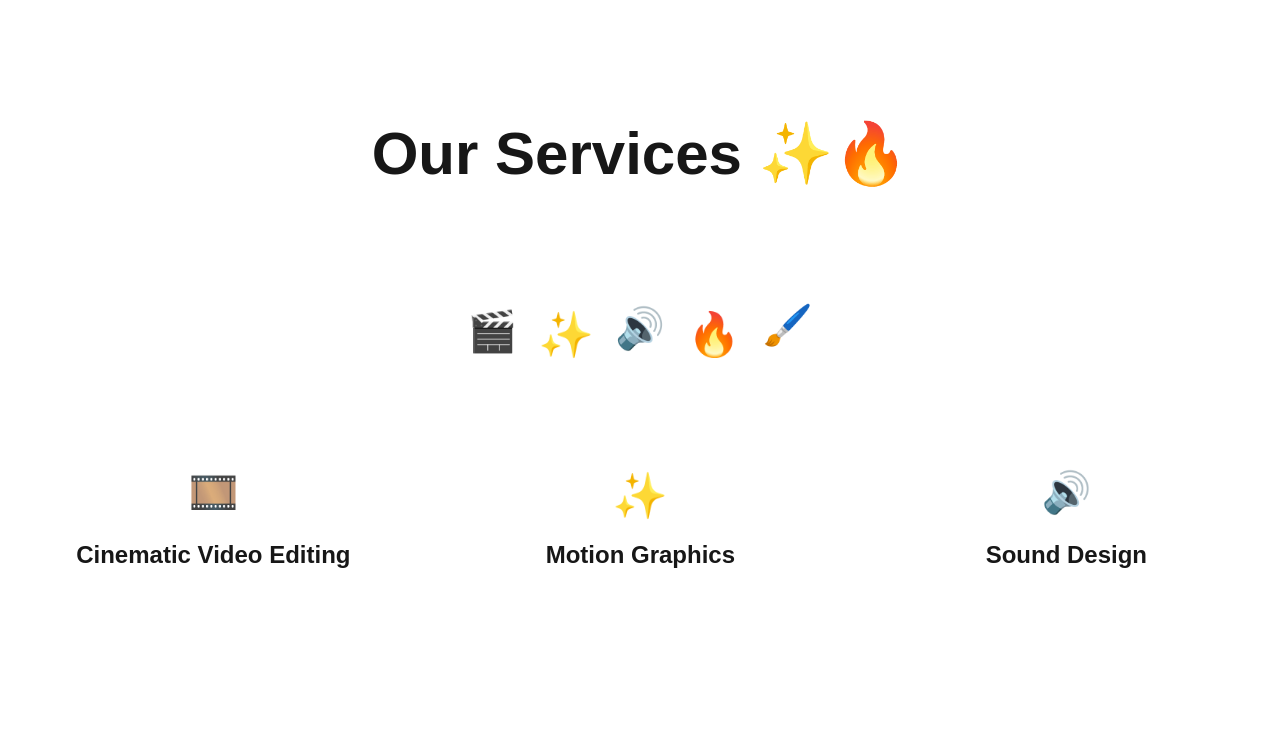
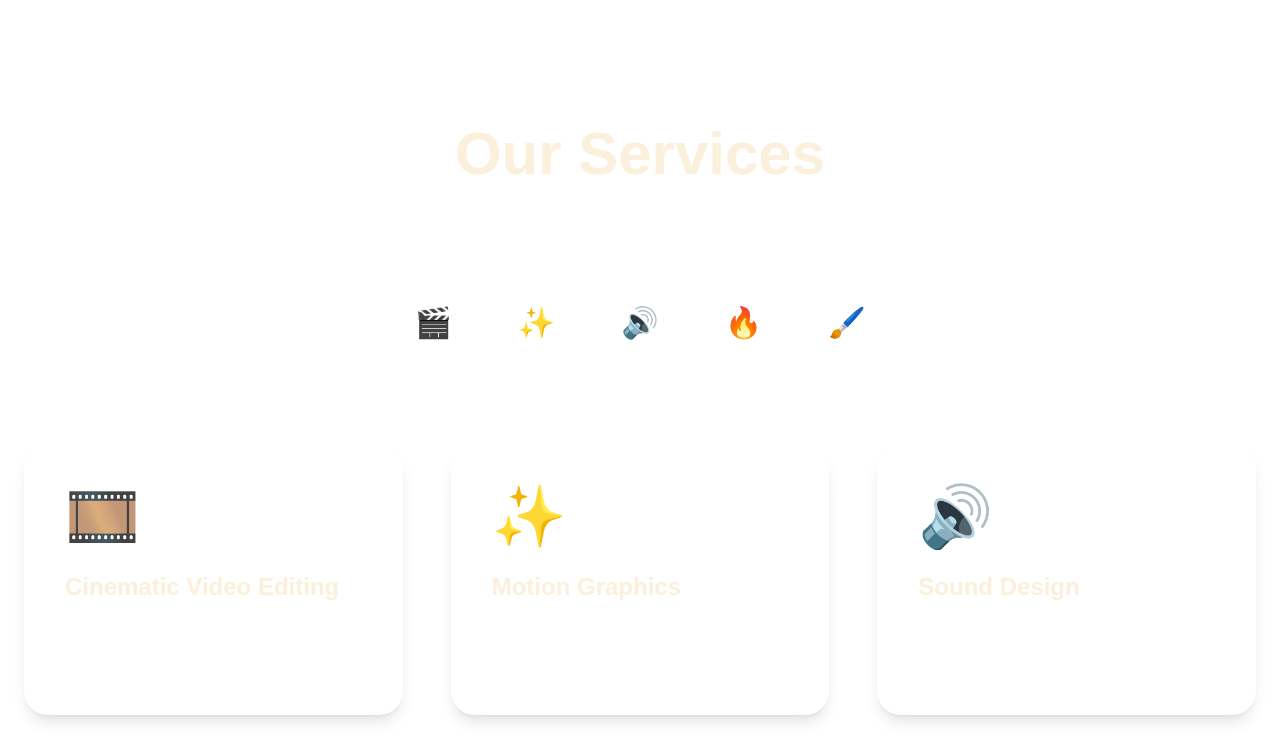
Before and after one commit to KartikayAwasthi/LooksBeard, a Next.js app: page / in a window 1280 px wide. Shown: the part 740-1486 px from the top of the page. Built offline with nearby package versions, Linux system fonts and the light colour scheme.

Commit message:
gsap added to services

```diff
--- a/app/components/Footer.jsx
+++ b/app/components/Footer.jsx
@@ -102,7 +102,7 @@ export default function Footer() {
           <p className="text-black/70 text-sm mb-4">
             Email:{" "}
             <a href="mailto:looksbeard@gmail.com" className="hover:text-black">
-              looksbeard@gmail.com
+              looksbeard98@gmail.com
             </a>
           </p>
 
--- a/app/components/Services.jsx
+++ b/app/components/Services.jsx
@@ -1,4 +1,18 @@
+"use client";
+
+import { useEffect, useRef } from "react";
+import gsap from "gsap";
+import { ScrollTrigger } from "gsap/ScrollTrigger";
+gsap.registerPlugin(ScrollTrigger);
+
 export default function ServicesSection() {
+  const sectionRef = useRef(null);
+  const cardRefs = useRef([]);
+  const emojiRefs = useRef([]);
+
+  const addCardRef = (el) => el && !cardRefs.current.includes(el) && cardRefs.current.push(el);
+  const addEmojiRef = (el) => el && !emojiRefs.current.includes(el) && emojiRefs.current.push(el);
+
   const items = [
     {
       emoji: "🎞️",
@@ -38,46 +52,130 @@ export default function ServicesSection() {
     },
   ];
 
+  useEffect(() => {
+    // HEADING ANIMATION
+    gsap.fromTo(
+      sectionRef.current.querySelector(".services-heading"),
+      { y: 50, opacity: 0 },
+      {
+        y: 0,
+        opacity: 1,
+        duration: 1.1,
+        ease: "power3.out",
+        scrollTrigger: {
+          trigger: sectionRef.current,
+          start: "top 85%",
+        },
+      }
+    );
+
+    // FLOATING EMOJIS IN HEADING
+    gsap.to(emojiRefs.current, {
+      y: -12,
+      repeat: -1,
+      yoyo: true,
+      ease: "power1.inOut",
+      duration: 1.5,
+      stagger: 0.2,
+    });
+
+    // SERVICE CARDS STAGGER ANIMATION
+    gsap.fromTo(
+      cardRefs.current,
+      { opacity: 0, scale: 0.85, y: 40 },
+      {
+        opacity: 1,
+        scale: 1,
+        y: 0,
+        duration: 1,
+        stagger: 0.15,
+        ease: "power3.out",
+        scrollTrigger: {
+          trigger: sectionRef.current,
+          start: "top 70%",
+        },
+      }
+    );
+
+    // Card 3D tilt hover effect
+    cardRefs.current.forEach((card) => {
+      card.addEventListener("mousemove", (e) => {
+        const rect = card.getBoundingClientRect();
+        const x = e.clientX - rect.left - rect.width / 2;
+        const y = e.clientY - rect.top - rect.height / 2;
+
+        gsap.to(card, {
+          rotateY: x * 0.05,
+          rotateX: -y * 0.05,
+          duration: 0.3,
+          ease: "power2.out",
+        });
+      });
+
+      card.addEventListener("mouseleave", () => {
+        gsap.to(card, {
+          rotateY: 0,
+          rotateX: 0,
+          duration: 0.4,
+          ease: "power2.out",
+        });
+      });
+    });
+  }, []);
+
   return (
-    <section className="w-full py-32 px-6">
-      {/* Heading */}
+    <section ref={sectionRef} className="w-full py-32 px-6">
+
+      {/* ===========================
+          Heading
+      ============================ */}
       <div className="text-center mb-20">
-        <h2 className="text-5xl md:text-6xl font-extrabold glow-text animate-fadeIn">
-          Our Services ✨🔥
+        <h2 className="services-heading text-5xl md:text-6xl font-extrabold text-[#FAF0DB]">
+          Our Services
         </h2>
 
-        <p className="text-white/70 text-xl max-w-3xl mx-auto mt-6 animate-slideUp">
+        <p className="text-white/70 text-xl max-w-3xl mx-auto mt-6">
           Everything you need to bring your content alive with cinematic precision
           and creative excellence.
         </p>
 
         {/* Floating Emojis */}
         <div className="flex justify-center gap-6 mt-10">
-          <span className="emoji-floating">🎬</span>
-          <span className="emoji-pop">✨</span>
-          <span className="emoji-floating delay-300">🔊</span>
-          <span className="emoji-pop delay-150">🔥</span>
-          <span className="emoji-floating delay-600">🖌️</span>
+          {["🎬", "✨", "🔊", "🔥", "🖌️"].map((emoji, i) => (
+            <span
+              key={i}
+              ref={addEmojiRef}
+              className="px-5 py-3 text-3xl bg-white/10 rounded-2xl border border-white/10"
+            >
+              {emoji}
+            </span>
+          ))}
         </div>
       </div>
 
-      {/* Services Grid */}
+      {/* ===========================
+          Services Grid
+      ============================ */}
       <div className="grid md:grid-cols-3 gap-12 max-w-7xl mx-auto">
         {items.map((item, i) => (
           <div
             key={i}
-            className="service-emoji-card animate-stagger"
-            style={{ animationDelay: `${i * 150}ms` }}
+            ref={addCardRef}
+            className="rounded-3xl p-10 bg-white/5 border border-white/10 shadow-lg hover:shadow-2xl transition relative group backdrop-blur-xl"
           >
+            {/* Glow ring */}
+            <div className="absolute inset-0 opacity-0 group-hover:opacity-100 transition duration-500 bg-gradient-to-br from-[#FAF0DB]/20 to-transparent rounded-3xl"></div>
+
+            {/* Emoji */}
             <div
               className={`text-6xl mb-6 ${
-                item.float ? "emoji-floating" : "emoji-pop"
+                item.float ? "animate-bounce-slow" : "animate-pop-slow"
               }`}
             >
               {item.emoji}
             </div>
 
-            <h3 className="text-2xl font-bold mb-3">{item.title}</h3>
+            <h3 className="text-2xl font-bold mb-3 text-[#FAF0DB]">{item.title}</h3>
 
             <p className="text-white/70 text-lg leading-relaxed">{item.desc}</p>
           </div>
--- a/app/contact/page.jsx
+++ b/app/contact/page.jsx
@@ -89,7 +89,7 @@ export default function ContactPage() {
           <div className="space-y-5 bg-[#111] p-8 rounded-2xl border border-white/10 shadow-xl">
             <div>
               <p className="text-white/50 text-sm">Email</p>
-              <p className="text-lg font-medium">looksbeard@gmail.com</p>
+              <p className="text-lg font-medium">looksbeard98@gmail.com</p>
             </div>
 
             <div>
```
